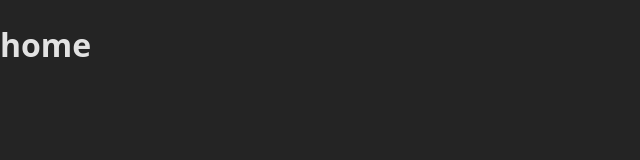
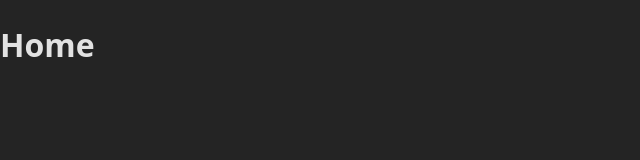
Before and after one commit to guilherhenri/taskflow-hub, a React (Vite) app: page / in a window 1280 px wide. Shown: the top 160 px of the page, without its empty margins (0-640 px from the left). Built offline with nearby package versions, Linux system fonts and the light colour scheme.

Commit message:
feat(router): set up basic application routing
Installs `react-router-dom` to handle client-side navigation.
Configures `BrowserRouter` in App.tsx and defines initial placeholder
routes for the Home (`/`) and Users (`/users`) pages.

```diff
--- a/package.json
+++ b/package.json
@@ -14,7 +14,8 @@
     "ky": "^1.8.1",
     "react": "^19.1.0",
     "react-dom": "^19.1.0",
-    "react-redux": "^9.2.0"
+    "react-redux": "^9.2.0",
+    "react-router": "^7.6.2"
   },
   "devDependencies": {
     "@commitlint/cli": "^19.8.1",
--- a/src/App.tsx
+++ b/src/App.tsx
@@ -1,11 +1,17 @@
 import { Provider as ReduxProvider } from 'react-redux'
+import { BrowserRouter, Route, Routes } from 'react-router'
 
 import { store } from './store'
 
 function App() {
   return (
     <ReduxProvider store={store}>
-      <h1>home</h1>
+      <BrowserRouter>
+        <Routes>
+          <Route index element={<h1>Home</h1>} />
+          <Route path="/users" element={<h1>Users</h1>} />
+        </Routes>
+      </BrowserRouter>
     </ReduxProvider>
   )
 }
```
Also changed, not shown: 1 other file (tests, documents, lock files or other folders).
